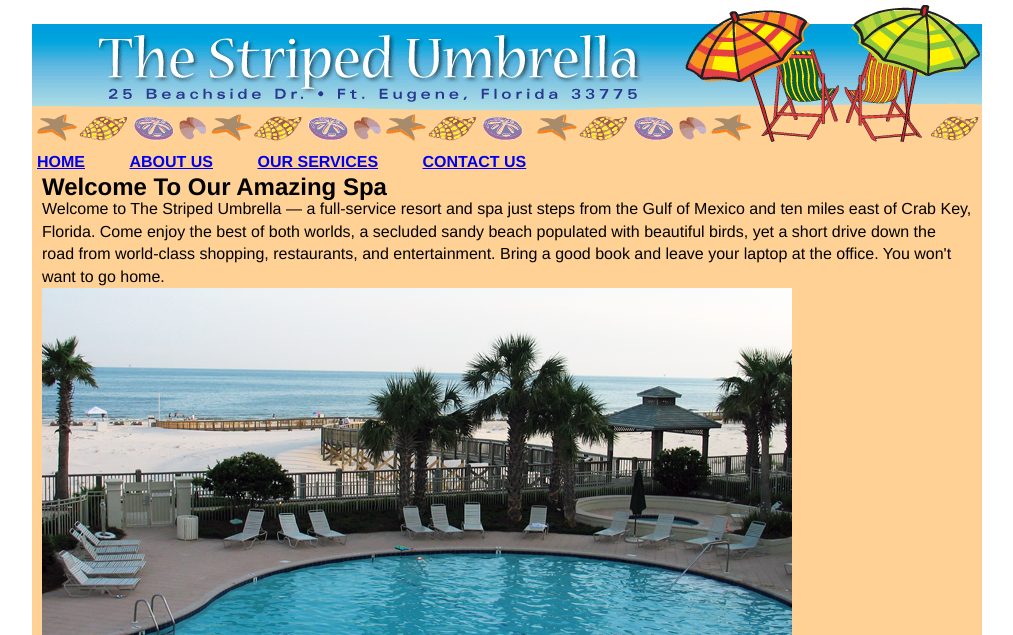
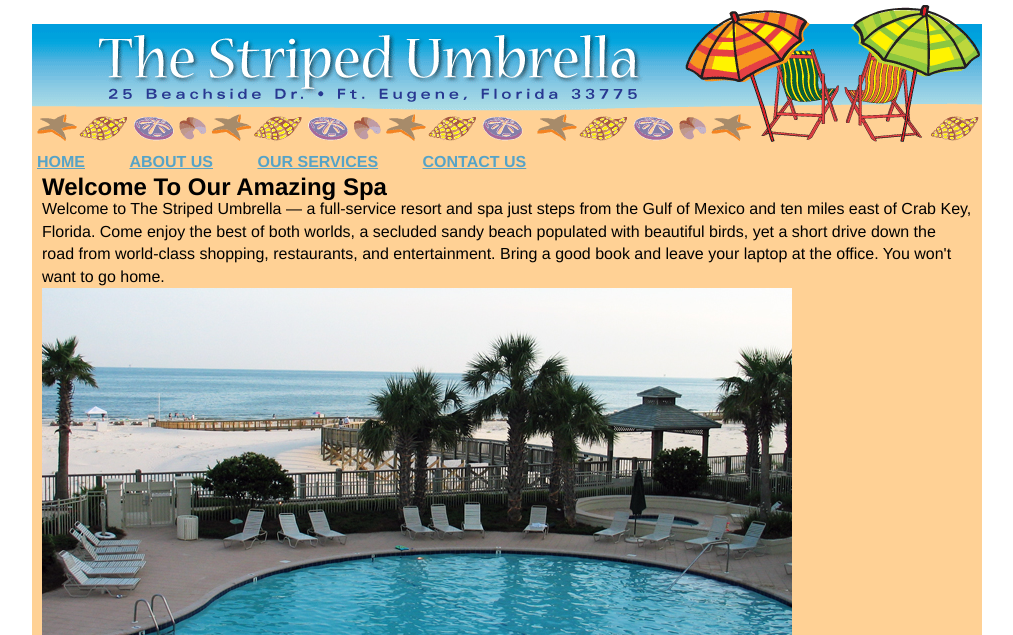
Before and after one commit to trisl01/L3-S5-LAB-Web, a plain HTML site: page Labwork-2/index.html in a window 1280 px wide. Shown: the top 635 px of the page, without its empty margins (133-1146 px from the left). Drawn offline with Linux system fonts and the light colour scheme.

Commit message:
update add `Q8`
Add the 4 pseudo classes effect to the anchor tags/elements of the main navigation list items:
`link` / `visited` / `hover` / `active`

```diff
--- a/Labwork-2/css/style.css
+++ b/Labwork-2/css/style.css
@@ -44,3 +44,13 @@ nav li, nav {
   text-transform: uppercase;
   font-weight: bold;
 }
+
+nav li a:link, nav li a:visited {
+  color: #56a3c7;
+}
+nav li a:hover {
+  color: #0296d0;
+}
+nav li a:active {
+  color: #7fb1bc;
+}
```
